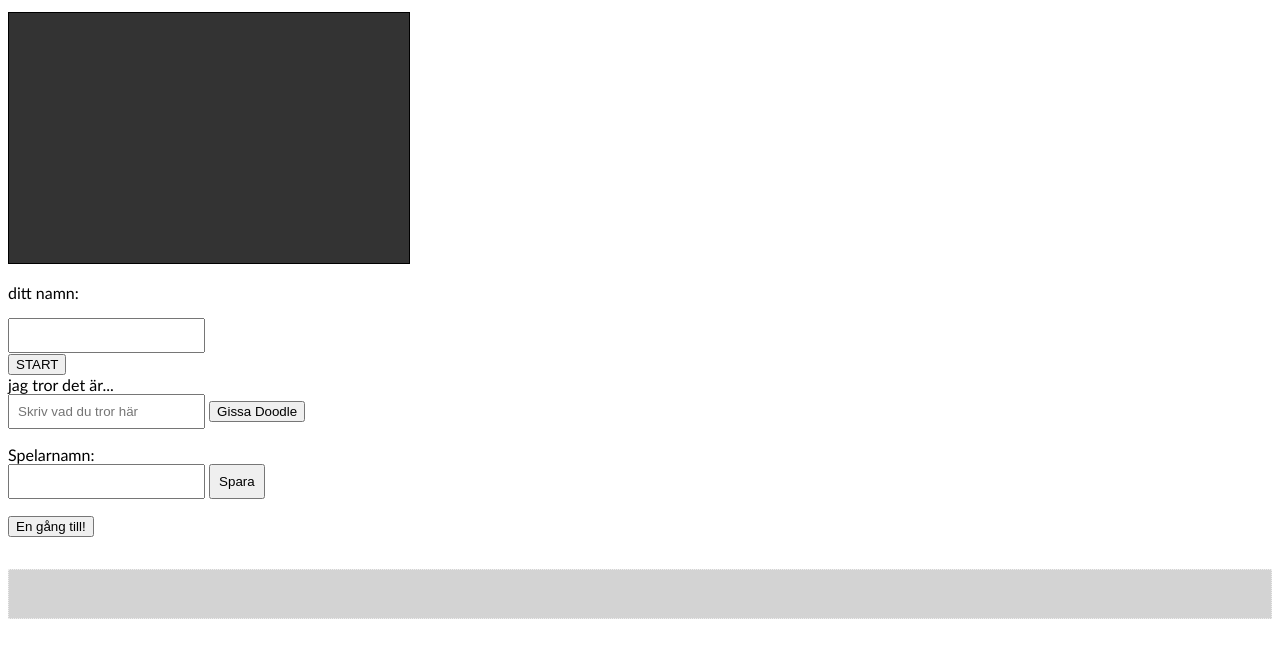
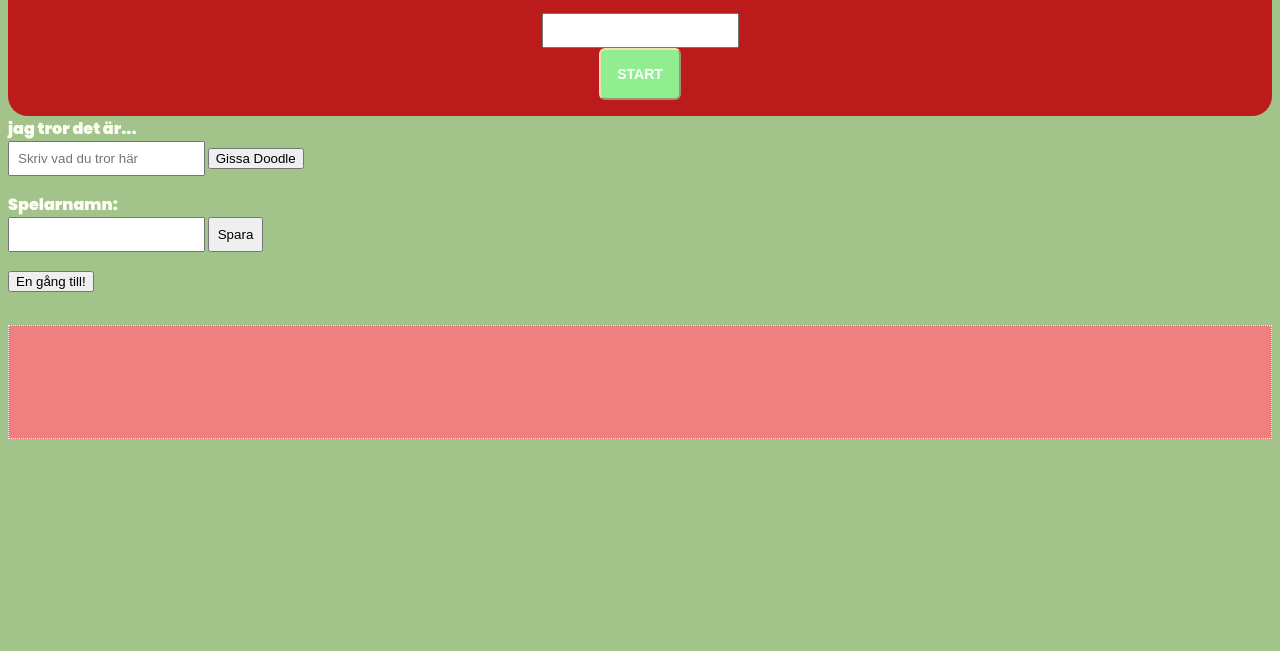
Before and after one commit to Hammarblom/case-10, a website with bundled scripts: page public/index.html in a window 1280 px wide. Shown: the part 616-1267 px from the top of the page. After the commit the page ends 1087 px from the top, so only its background shows below. Built offline with nearby package versions, Linux system fonts and the light colour scheme.

Commit message:
upd style to design

```diff
--- a/public/styles/style.css
+++ b/public/styles/style.css
@@ -1,14 +1,48 @@
+@import url('https://fonts.googleapis.com/css2?family=Poppins:ital,wght@0,100;0,200;0,300;0,400;0,500;0,600;0,700;0,800;0,900;1,100;1,200;1,300;1,400;1,500;1,600;1,700;1,800;1,900&display=swap');
+
+:root {
+    --green: #A2C38A;
+    --red: #BB1B1B;
+    --pink: #E89C9E;
+    --yellow: #F4BA2D;
+    --white: #FFFCF3;
+
+}
+
 body {
-    font-family: 'Gill Sans', 'Gill Sans MT', Calibri, 'Trebuchet MS', sans-serif;
+    font-family: "Poppins", serif;
+    font-weight: 900;
+    font-style: normal;
+    background-color: var(--green);
+}
+
+.start-box {
+    color: var(--white);
+    text-align: center;
+
+}
+
+.chat-box {
+    background-color: var(--red);
+    border-radius: 20px;
+    color: var(--white);
+    padding: 1rem;
+    text-align: center;
+}
+
+.logo {
+    height: 150px;
 }
 
 label {
     display: block;
+    color: var(--white)
 }
 
 div#chat {
-    min-height: 1rem;
-    background-color: lightgray;
+    min-height: 5rem;
+    background-color: lightcoral;
+    color: white;
     margin: 2rem 0;
     padding: 1rem;
     border: 1px dotted #eee;
@@ -27,6 +61,28 @@ input {
 }
 
 canvas {
-    border: 1px solid #999;
-    background-color: #333;
+    border: 1px solid wheat;
+    border-radius: 20px;
+    background-color: var(--white);
+    text-align: center;
 }
+
+.sucess-btn {
+    color: white;
+    background-color: lightgreen;
+    padding: 1rem;
+    font-size: 14px;
+    font-weight: 800;
+    border-radius: 6px;
+    border-color: wheat;
+}
+
+.submitGuess-btn {
+    color: var(--yellow);
+    background-color: var(#BB1B1B);
+    padding: 1rem;
+    font-size: 14px;
+    font-weight: 800;
+    border-radius: 6px;
+    border-color: wheat;
+}
```
